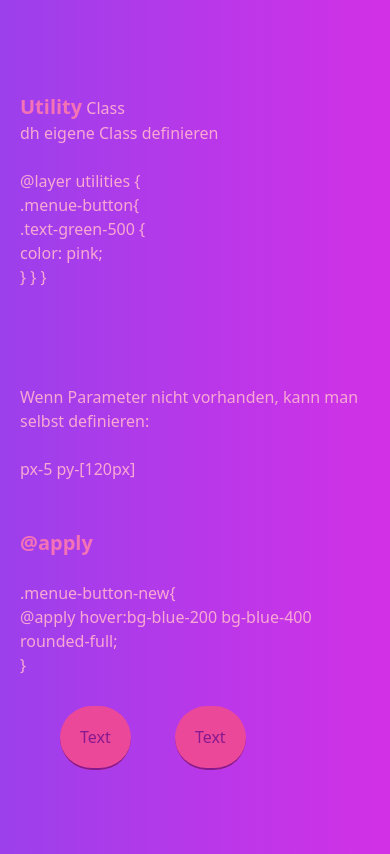
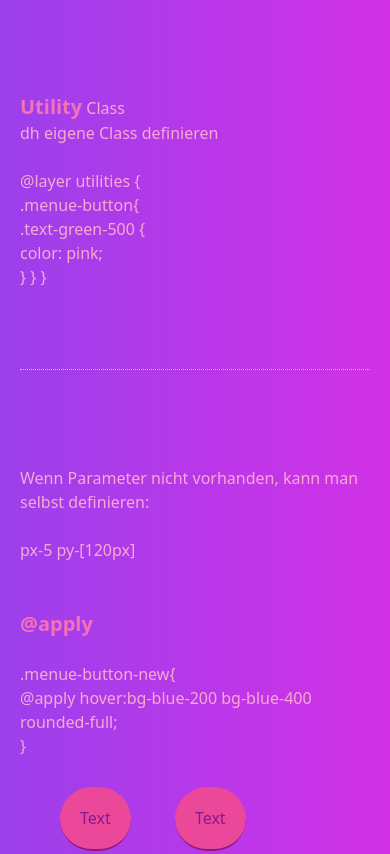
Before and after one commit to silkeg/tailwind, a website: page dist/index.html in a window 390 px wide. Shown: the part 8926-9780 px from the top of the page. Drawn offline with Linux system fonts and the light colour scheme.

Commit message:
Bug fixed

```diff
--- a/dist/index.html
+++ b/dist/index.html
@@ -315,7 +315,7 @@
                 <a href="" class="menue-button">Text</a>
                 <a href="" class="menue-button">Text</a>
             </div>
-            <div>
+            <div class="border-b md:border-b-0 border-pink-300 border-dotted min-h-min pb-20 md:pb-20">
                 <strong class="text-xl text-pink-400">Utility</strong> Class<br>
                 dh eigene Class definieren<br><br>
                     @layer utilities {<br>
@@ -326,7 +326,7 @@
                         }
                     }
             </div>
-            <div>
+            <div class="min-h-min">
                 Wenn Parameter nicht vorhanden, kann man selbst definieren:<br><br>
                 px-5 py-[120px]<br><br><br>
                 <strong class="text-xl text-pink-400">@apply</strong><br><br>
```
Also changed, not shown: dist/style.css.
